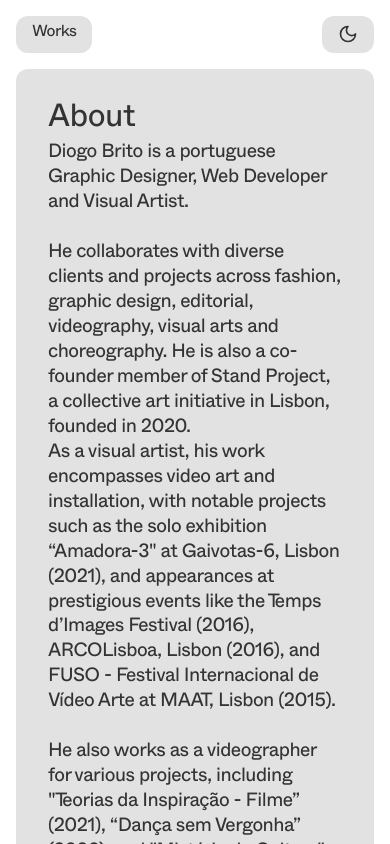
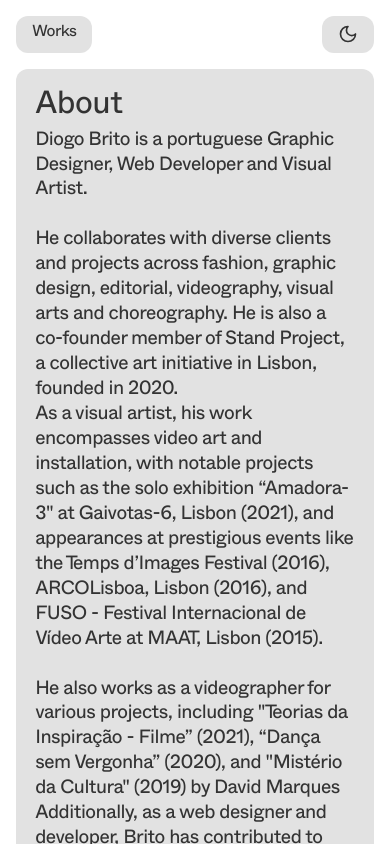
Before and after one commit to diogofbrito/PortfolioVercel, a React (Vite) app: page / in a window 390 px wide. Shown: the top 844 px of the page. Built offline with nearby package versions, Linux system fonts and the light colour scheme.

Commit message:
feat: mobile2

```diff
--- a/src/index.css
+++ b/src/index.css
@@ -340,6 +340,14 @@ button {
 	border-radius: 12px;
 	padding: 2rem;
 }
+@media (max-width: 768px) {
+	.bio,
+	.clients,
+	.contacts {
+
+		padding: 1.2rem;
+	}
+}
 .title {
 	font-size: 2rem;
 }
@@ -380,8 +388,7 @@ button {
 	}
 	.navbarhome {
 		padding-top: 0;
-			padding-bottom: 1rem;
-
+		padding-bottom: 1rem;
 	}
 
 	.navlinks {
```
